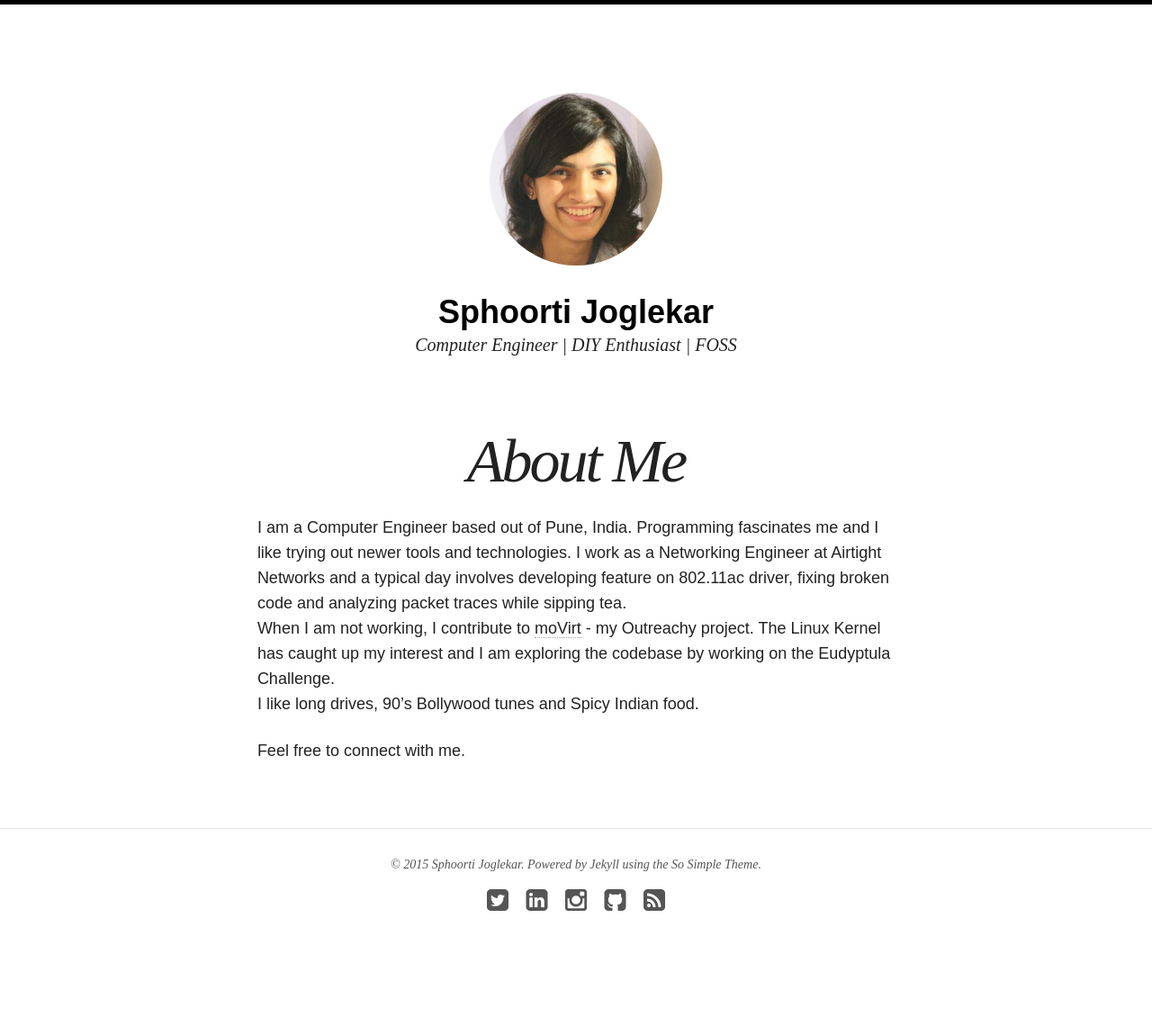
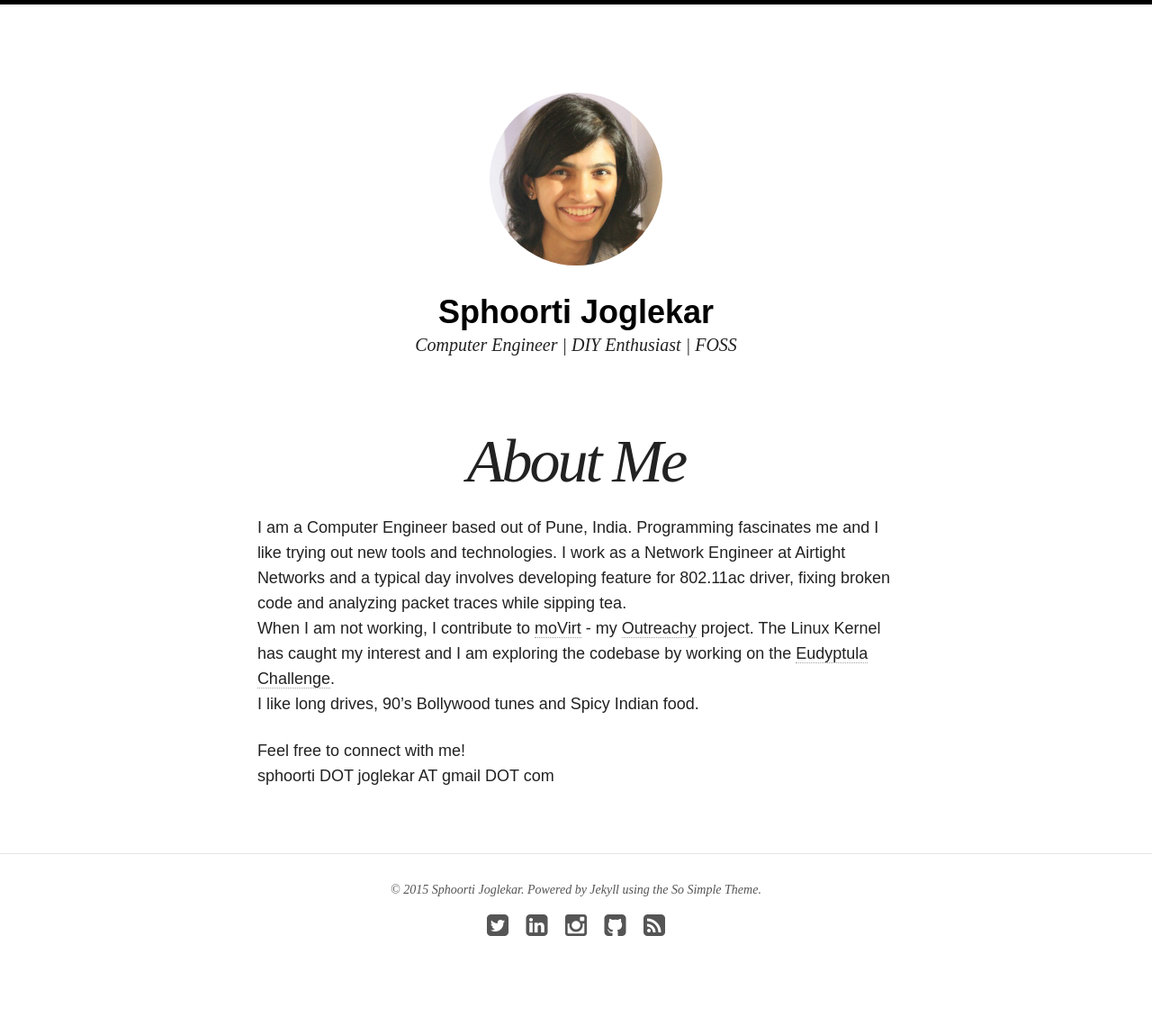
Before and after one commit to sphoorti/sphoorti.github.io, a Jekyll site: the page built from about/index.md, in a window 1280 px wide. Shown: the whole page at 90% size. Built offline with Jekyll 4.4.1, drawn with Linux system fonts in a browser that asks for light colours; nearby versions of some CDN libraries; before the commit the page ends 1112 px from its top, so only the background shows below that.

Commit message:
Modified Blog page

```diff
--- a/about/index.md
+++ b/about/index.md
@@ -6,10 +6,11 @@ modified: 2014-08-08T19:44:38.564948-04:00
 ---
 
 I am a Computer Engineer based out of Pune, India.
-Programming fascinates me and I like trying out newer tools and technologies.
-I work as a Networking Engineer at Airtight Networks and a typical day involves developing feature on 802.11ac driver, fixing broken code and analyzing packet traces while sipping tea.
-When I am not working, I contribute to [moVirt](https://github.com/matobet/movirt) - my Outreachy project.
-The Linux Kernel has caught up my interest and I am exploring the codebase by working on the Eudyptula Challenge.
+Programming fascinates me and I like trying out new tools and technologies.
+I work as a Network Engineer at Airtight Networks and a typical day involves developing feature for 802.11ac driver, fixing broken code and analyzing packet traces while sipping tea.
+When I am not working, I contribute to [moVirt](https://github.com/matobet/movirt) - my [Outreachy](https://wiki.gnome.org/Outreachy) project.
+The Linux Kernel has caught my interest and I am exploring the codebase by working on the [Eudyptula Challenge](http://eudyptula-challenge.org/).
 I like long drives, 90's Bollywood tunes and Spicy Indian food.
 
-Feel free to connect with me.
+Feel free to connect with me!
+sphoorti DOT joglekar AT gmail DOT com
```
Also changed, not shown: 2 other files.
